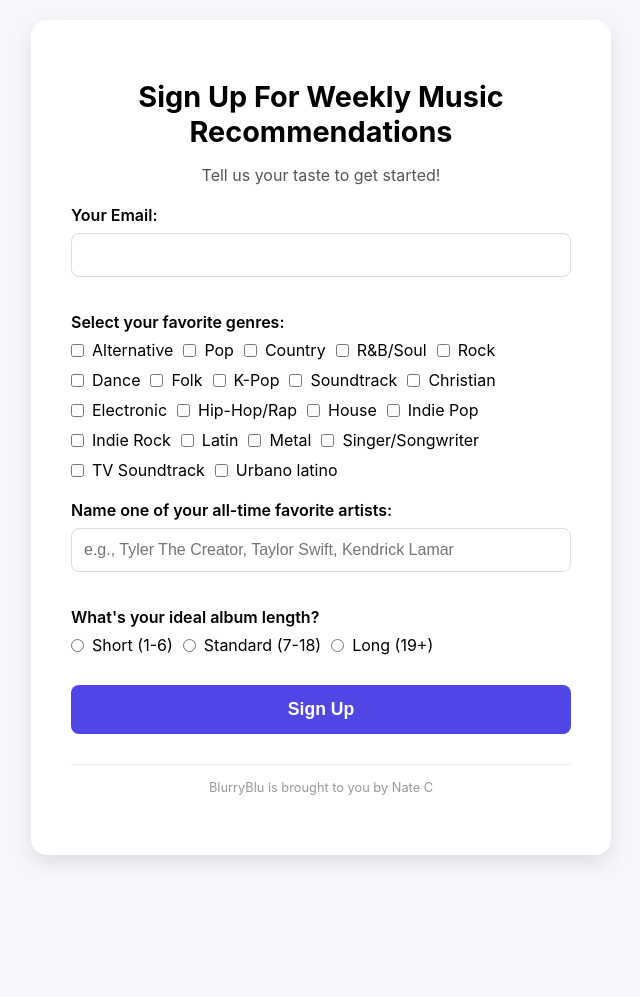
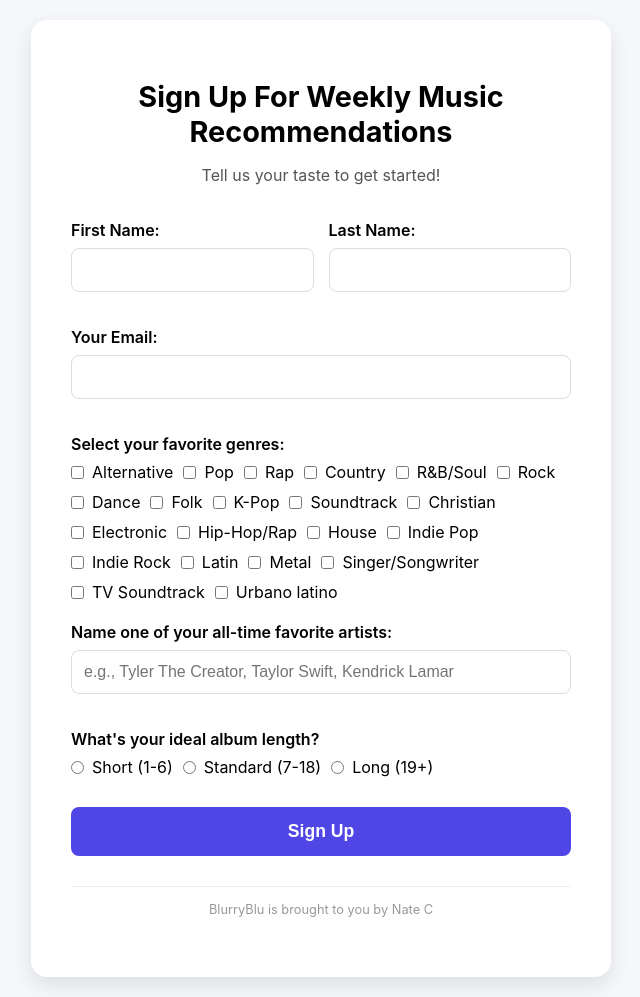
Before and after one commit to Nathanialc25/BlurryBlus, a Flask app: page / in a window 1280 px wide. Shown: the whole page, without its empty margins (319-959 px from the left). Before the commit the page ends 863 px from the top, so only its background shows below. Run offline with Flask 3, Linux system fonts and the light colour scheme; some libraries are stand-ins or nearby versions.

Commit message:
adjusting weight logic, and adding first and last name to input form

```diff
--- a/user_form_app/app.py
+++ b/user_form_app/app.py
@@ -24,6 +24,7 @@ DB_PASS = os.getenv('DB_PASS', 'your_password')
 COMMON_GENRES = [
     'Alternative',
     'Pop',
+    'Rap',
     'Country',
     'R&B/Soul',
     'Rock',
@@ -61,30 +62,31 @@ def submit_form():
     """Handles the form submission and inserts data into Postgres."""
 
     #gathering info from the from the person just filled out
+    first_name = request.form.get('first_name')
+    last_name = request.form.get('last_name')
     email = request.form.get('email')
     selected_genres = request.form.getlist('genres')
     favorite_artist = request.form.get('favorite_artist')
     album_length = request.form.get('album_length')
 
     # Basic validation
-    if not email or not selected_genres or not album_length:
-        return "Error: Email, at least one genre, and album length are required.", 400
+    if not first_name or not last_name or not email or not selected_genres or not album_length:
+        return "Error: First name, last name, email, at least one genre, and album length are required.", 400
 
     # Connect to the database and insert the data
     try:
         conn = psycopg2.connect(host=DB_HOST, database=DB_NAME, user=DB_USER, password=DB_PASS)
         cursor = conn.cursor()
 
-        # SQL INSERT statement. `%s` is a placeholder for safe parameterization.
-        # s for strings, f for floats, remember that
+        # SQL INSERT statement with first_name and last_name
         insert_query = """
-            INSERT INTO user_preferences (email, genres, favorite_artist, album_length, is_active)
-            VALUES (%s, %s, %s, %s, %s)
+            INSERT INTO user_preferences (first_name, last_name, email, genres, favorite_artist, album_length, is_active)
+            VALUES (%s, %s, %s, %s, %s, %s, %s)
         """
 
         genres_json = json.dumps(selected_genres)
 
-        cursor.execute(insert_query, (email, genres_json, favorite_artist, album_length, True))
+        cursor.execute(insert_query, (first_name, last_name, email, genres_json, favorite_artist, album_length, True))
         conn.commit()  # Save the changes to the database
 
         #close the connection
--- a/user_form_app/templates/index.html
+++ b/user_form_app/templates/index.html
@@ -18,7 +18,7 @@
             padding: 40px;
             border-radius: 16px;
             box-shadow: 0 8px 20px rgba(0,0,0,0.1);
-            max-width: 500px; /* Widened container */
+            max-width: 500px;
             width: 100%;
         }
         h1 {
@@ -45,16 +45,23 @@
             box-sizing: border-box;
             font-size: 1em;
         }
+        .name-fields {
+            display: flex;
+            gap: 15px;
+        }
+        .name-fields > div {
+            flex: 1;
+        }
         .genre-list, .length-options {
             display: flex;
             flex-wrap: wrap;
             margin-bottom: 20px;
-            gap: 10px; /* Consistent spacing */
+            gap: 10px;
         }
         .genre-item, .length-item {
             display: flex;
             align-items: center;
-            white-space: nowrap; /* Prevents text wrapping */
+            white-space: nowrap;
         }
         .genre-item label, .length-item label {
             margin: 0 0 0 8px;
@@ -96,8 +103,19 @@
         <h1>Sign Up For Weekly Music Recommendations</h1>
         <p>Tell us your taste to get started!</p>
 
-        <!-- This mean to use the POST delivery method, meaning the data is hidden lowkey, send it directly to the /send page!-->
         <form action="/submit" method="post">
+            <!-- Name Fields -->
+            <div class="name-fields">
+                <div>
+                    <label for="first_name">First Name:</label>
+                    <input type="text" id="first_name" name="first_name" required>
+                </div>
+                <div>
+                    <label for="last_name">Last Name:</label>
+                    <input type="text" id="last_name" name="last_name" required>
+                </div>
+            </div>
+
             <!-- Email -->
             <label for="email">Your Email:</label>
             <input type="email" id="email" name="email" required>
@@ -117,7 +135,7 @@
             <label for="favorite_artist">Name one of your all-time favorite artists:</label>
             <input type="text" id="favorite_artist" name="favorite_artist" placeholder="e.g., Tyler The Creator, Taylor Swift, Kendrick Lamar">
 
-            <!-- Album Length  - SHORTENED LABELS -->
+            <!-- Album Length -->
             <label>What's your ideal album length?</label>
             <div class="length-options">
                 <div class="length-item">
@@ -133,7 +151,7 @@
                     <label for="length-long">Long (19+)</label>
                 </div>
             </div>
-                <!--The form packages all data into a POST package -->
+
             <button type="submit">Sign Up</button>
         </form>
 
```
Also changed, not shown: dags/utils/recommendation_weights.py (+11 -3 lines).
